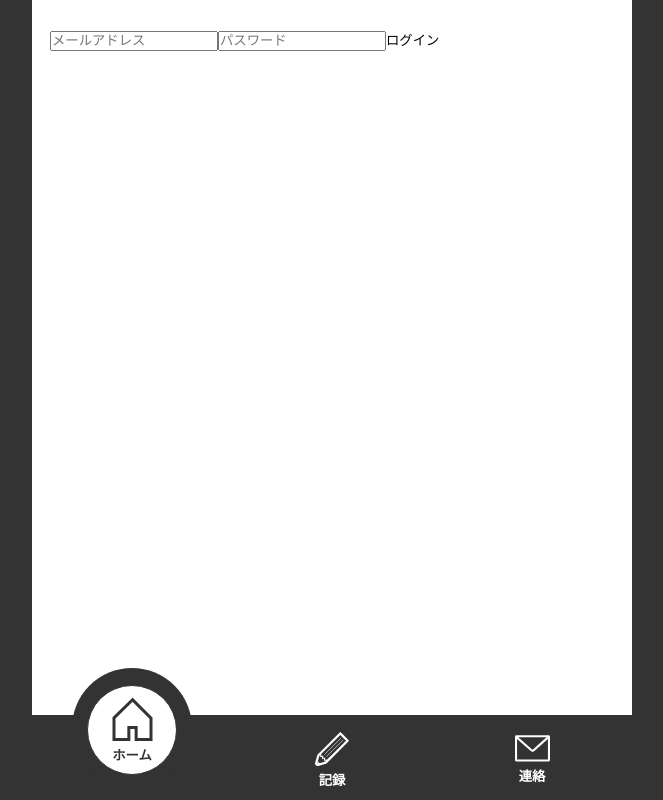
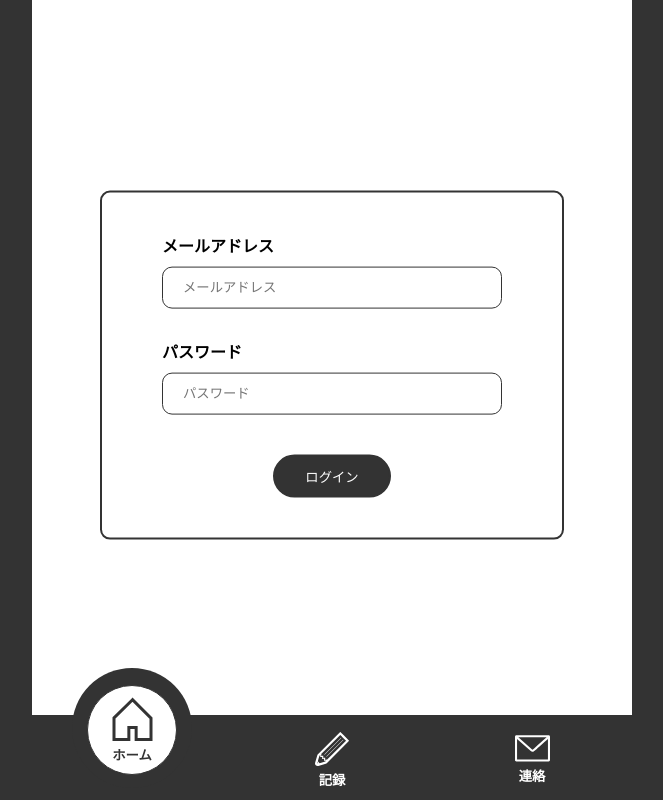
Before and after one commit to hina1250/app, a React (Create React App) app: page /contact in a window 1280 px wide. Shown: the whole page, without its empty margins (308-971 px from the left). Built offline with nearby package versions, Linux system fonts and the light colour scheme; no server answers; a web font is replaced by a local one.

Commit message:
同じ時間に送られた場合、送信時間は一番下のメッセージにのみ表示

```diff
--- /dev/null
+++ b/src/components/LoginForm.tsx
@@ -0,0 +1,83 @@
+/** @jsxImportSource @emotion/react */
+import { css } from "@emotion/react";
+import { useState } from "react";
+import Modal from "./Modal";
+
+const loginFormStyle = css`
+  min-width: 340px;
+  display: grid;
+  gap: 30px;
+  & > label {
+    display: grid;
+    gap: 10px;
+    & > input {
+      width: 100%;
+      border-radius: 10px;
+      border: 1.5px solid #333;
+      padding: 12px 20px;
+    }
+  }
+`;
+
+const errorTextStyle = css`
+  margin: 20px 0 0;
+  font-size: 14px;
+  font-weight: bold;
+  color: #ce0c0c;
+`;
+
+type Props = {
+  /* ログイン処理 */
+  onLogin: (email: string, password: string) => void;
+  /* ログインエラー */
+  loginError: string;
+};
+
+const LoginForm: React.FC<Props> = ({ onLogin, loginError }) => {
+  const [email, setEmail] = useState<string>("");
+  const [password, setPassword] = useState<string>("");
+
+  const handleModalSubmit = () => {
+    onLogin(email, password);
+  };
+
+  return (
+    <Modal buttonText={"ログイン"} onClick={handleModalSubmit}>
+      <form
+        onSubmit={(e) => {
+          e.preventDefault();
+        }}
+        css={loginFormStyle}
+      >
+        {/* メールアドレス入力フィールド */}
+        <label htmlFor="email">
+          メールアドレス
+          <input
+            type="email"
+            id="email"
+            value={email}
+            onChange={(e) => setEmail(e.target.value)}
+            placeholder="メールアドレス"
+          />
+        </label>
+
+        {/* パスワード入力フィールド */}
+        <label htmlFor="password">
+          パスワード
+          <input
+            type="password"
+            id="password"
+            value={password}
+            onChange={(e) => setPassword(e.target.value)}
+            placeholder="パスワード"
+          />
+        </label>
+      </form>
+      {loginError &&
+        <p css={errorTextStyle}>{loginError}</p>
+      }
+    </Modal>
+  );
+};
+
+export default LoginForm;
--- a/src/components/Modal.tsx
+++ b/src/components/Modal.tsx
@@ -1,6 +1,6 @@
 /** @jsxImportSource @emotion/react */
 // ユーザープロフィールの型定義
-import { useState } from "react";
+import React, { ReactNode, useState } from "react";
 import { css } from "@emotion/react";
 import { UserProfile } from "../pages/types/userProfileType";
 
@@ -46,30 +46,36 @@ const cancelButtonStyle = css`
 // 編集モーダルコンポーネント
 type ModalProps = {
   /* テキスト */
-  text: string;
+  modalTitle?: string;
   /* ボタンのテキスト */
   buttonText: string;
   /* キャンセル処理 */
-  onCancel: () => void;
+  onCancel?: () => void;
   /* クリック処理 */
   onClick: () => void;
+  /** 子要素 */
+  children?: ReactNode;
 };
 
 // 編集モーダルコンポーネント
 const Modal: React.FC<ModalProps> = ({
-  text,
+  modalTitle,
   onCancel,
   onClick,
   buttonText,
+  children,
 }) => {
   return (
     <div css={modalWrapperStyle}>
-      <p>{text}</p>
+      {modalTitle && <p>{modalTitle}</p>}
+      <div>{children}</div>
       <div css={buttonsStyle}>
-        <button css={[buttonStyle, cancelButtonStyle]} onClick={onCancel}>
-          キャンセル
-        </button>
-        <button css={[buttonStyle]} onClick={onClick}>
+        {onCancel && (
+          <button css={[buttonStyle, cancelButtonStyle]} onClick={onCancel}>
+            キャンセル
+          </button>
+        )}
+        <button css={buttonStyle} onClick={onClick}>
           {buttonText}
         </button>
       </div>
--- a/src/pages/Chat.tsx
+++ b/src/pages/Chat.tsx
@@ -76,7 +76,7 @@ const messageStyle = css`
   &:last-child {
     border-bottom: 1px solid #333;
   }
-  @media(max-width: 500px) {
+  @media (max-width: 500px) {
     grid-template-columns: 56px 1fr 40px;
   }
   @media (any-hover: hover) {
@@ -105,7 +105,7 @@ const messageTextStyle = css`
 const messageDateStyle = css`
   justify-self: flex-end;
   color: #999;
-  @media(max-width: 500px) {
+  @media (max-width: 500px) {
     font-size: 12px;
   }
 `;
--- a/src/pages/Home.tsx
+++ b/src/pages/Home.tsx
@@ -12,6 +12,7 @@ import notificationIcon from "../assets/images/icon/notification.svg";
 import { useParams } from "react-router-dom";
 import { UserProfile } from "./types/userProfileType";
 import Modal from "../components/Modal";
+import LoginForm from "../components/LoginForm";
 
 const wrapperStyle = css`
   max-width: 600px;
@@ -73,38 +74,6 @@ const profileCommentStyle = css`
   font-size: 14px;
   color: #666666;
 `;
-
-type LoginFormProps = {
-  onLogin: (email: string, password: string) => void;
-};
-
-const LoginForm: React.FC<LoginFormProps> = ({ onLogin }) => {
-  const [email, setEmail] = useState<string>("");
-  const [password, setPassword] = useState<string>("");
-
-  const handleSubmit = (e: React.FormEvent<HTMLFormElement>) => {
-    e.preventDefault();
-    onLogin(email, password);
-  };
-
-  return (
-    <form onSubmit={handleSubmit}>
-      <input
-        type="email"
-        value={email}
-        onChange={(e) => setEmail(e.target.value)}
-        placeholder="メールアドレス"
-      />
-      <input
-        type="password"
-        value={password}
-        onChange={(e) => setPassword(e.target.value)}
-        placeholder="パスワード"
-      />
-      <button type="submit">ログイン</button>
-    </form>
-  );
-};
 
 firebase.auth().onAuthStateChanged((user: firebase.User | null) => {
   if (user) {
@@ -220,6 +189,21 @@ const Home = () => {
     return () => unsubscribe();
   }, []);
 
+// ログインエラーの状態
+  const [loginError, setLoginError] = useState("");
+  const handleLogin = async (email: string, password: string) => {
+    try {
+      // ログイン試行
+      await firebase.auth().signInWithEmailAndPassword(email, password);
+      // 成功した場合、エラーをクリア
+      setLoginError("");
+    } catch (error) {
+      // ログイン失敗
+      setLoginError("ログインに失敗しました。メールアドレスとパスワードを確認してください。");
+      console.error(error);
+    }
+  };
+
   // ログアウト処理
   const handleLogout = async () => {
     try {
@@ -240,7 +224,7 @@ const Home = () => {
   if (!isLoggedIn) {
     return (
       <div css={wrapperStyle}>
-        <LoginForm onLogin={handleLogin}></LoginForm>
+        <LoginForm onLogin={handleLogin} loginError={loginError} />
       </div>
     );
   }
@@ -258,7 +242,7 @@ const Home = () => {
               <img src={settingIcon} alt="設定" width={25} height={25} />
             </button>
           </div>
-          <LoginForm onLogin={handleLogin}></LoginForm>
+          <LoginForm onLogin={handleLogin} loginError={loginError} />
         </div>
       </div>
     );
@@ -278,7 +262,7 @@ const Home = () => {
           </button>
           {isLogoutModalOpen && (
             <Modal
-              text={"ログアウトしますか？"}
+              modalTitle={"ログアウトしますか？"}
               onClick={handleLogout}
               onCancel={() => {
                 setIsLogoutModalOpen(false);
--- a/src/pages/logics/getChatData.ts
+++ b/src/pages/logics/getChatData.ts
@@ -1,4 +1,6 @@
 // ユーザー名 (localStrageに保存)
+import { ChatLog } from "../types/chatLogType";
+
 export const getUName = (): string | null => {
   let userName = localStorage.getItem("firebase-Chat1-username");
 
@@ -31,13 +33,35 @@ export const handleLogin = async (email: string, password: string) => {
   }
 };
 
-export const getStrTime = (time: Date | number) => {
-  let t = new Date(time);
-  return (
-    `${t.getHours()}`.padStart(2, "0") +
-    ":" +
-    `${t.getMinutes()}`.padStart(2, "0")
-  );
+export const getStrTime = (message: ChatLog, messages: ChatLog[], senderId: string) => {
+  const messageTime = new Date(message.date);
+
+  // 同じ時間に送信され、かつ同じ送信者のメッセージをフィルタリング
+  const sameTimeMessages = messages.filter((msg) => {
+    const msgTime = new Date(msg.date);
+    return (
+      messageTime.getDate() === msgTime.getDate() &&
+      messageTime.getHours() === msgTime.getHours() &&
+      messageTime.getMinutes() === msgTime.getMinutes() &&
+      msg.senderId === senderId // 送信者IDもチェック
+    );
+  });
+
+  // 最後に送信されたメッセージを確認
+  if (sameTimeMessages.length > 0) {
+    const lastMessage = sameTimeMessages[sameTimeMessages.length - 1];
+    if (lastMessage.id === message.id) {
+      // 現在のメッセージが最後のメッセージの場合、時間を表示
+      return (
+        `${messageTime.getHours()}`.padStart(2, "0") +
+        ":" +
+        `${messageTime.getMinutes()}`.padStart(2, "0")
+      );
+    }
+  }
+
+  // 他のメッセージは時間を表示しない
+  return null;
 };
 
 export const getTime = (time: Date | number) => {
@@ -73,7 +97,15 @@ export const getTime = (time: Date | number) => {
 
   // 日付の差が7日未満の場合は曜日を返す
   if (diffInDays < 7) {
-    const weekdays = ["日曜日", "月曜日", "火曜日", "水曜日", "木曜日", "金曜日", "土曜日"];
+    const weekdays = [
+      "日曜日",
+      "月曜日",
+      "火曜日",
+      "水曜日",
+      "木曜日",
+      "金曜日",
+      "土曜日",
+    ];
     return weekdays[inputDate.getDay()];
   }
 
--- a/src/pages/styles/chatStyle.ts
+++ b/src/pages/styles/chatStyle.ts
@@ -62,15 +62,21 @@ export const dayStyle = css`
   color: #3c75a7;
   font-size: 15px;
   &:not(:first-child) {
-    margin-top: 100px;
+    margin-top: 80px;
   }
 `;
+
 export const balloonStyle = css`
-  margin: 20px 0;
   display: flex;
   justify-content: flex-end;
   align-items: flex-start;
+  margin: 2px 0;
 `;
+
+export const messageMarginStyle = css`
+  margin: 2px 0 20px;
+`;
+
 export const balloonLeftStyle = css`
   justify-content: flex-start;
 `;
@@ -87,6 +93,8 @@ export const chatStyle = css`
   align-items: center;
   color: #fff;
   white-space: pre-wrap;
+`;
+export const chatFukidashiStyle = css`
   &::after {
     position: absolute;
     bottom: -8px;
@@ -98,6 +106,7 @@ export const chatStyle = css`
     background-repeat: no-repeat;
   }
 `;
+
 export const chatLeftStyle = css`
   background: #fff;
   border: 2px solid #333;
@@ -110,10 +119,14 @@ export const chatLeftStyle = css`
 `;
 export const chatFlexStyle = css`
   display: flex;
-  gap: 4px;
-  flex-direction: column;
+  flex-direction: row-reverse;
+  gap: 8px;
   align-items: flex-end;
 `;
+export const chatFlexLeftStyle = css`
+  flex-direction: row;
+`;
+
 export const chatUserFlexStyle = css`
   display: flex;
   gap: 20px;
@@ -125,9 +138,13 @@ export const chatUserIconStyle = css`
   height: 40px;
   object-fit: cover;
 `;
+export const chatUserNoIconStyle = css`
+  margin-left: 60px;
+`;
 export const timeStyle = css`
   color: #8a8a8a;
   font-size: 12px;
+  padding-bottom: 2px;
 `;
 export const formStyle = css`
   display: flex;
```
Also changed, not shown: src/pages/ChatDetail.tsx (+33 -11 lines).
